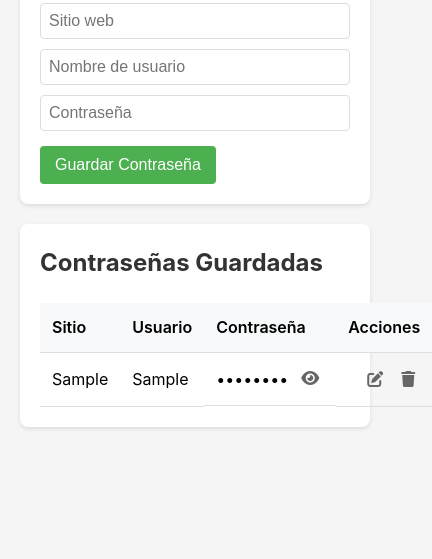
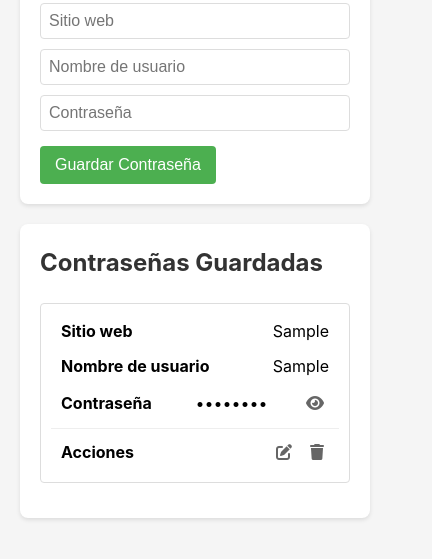
Before and after one commit to pcosin/password-app, a plain HTML site: page index.html in a window 390 px wide. Both pictures are taken after typing "Sample", "Sample", "Sample123" into the empty fields and a click on the button "Guardar Contraseña". Shown: the part 95-654 px from the top of the page, 432 px wide, since content can reach past the window. Drawn offline with Linux system fonts and the light colour scheme; some packages are replaced by stand-ins of ours; a script that the page names is missing.

Commit message:
estructura lista. Modal para elminiar. Falta el login

```diff
--- a/css/index.css
+++ b/css/index.css
@@ -117,4 +117,61 @@ th:last-child, td:last-child {
     .form-group {
         grid-template-columns: 1fr;
     }
+
+    /* Ocultar los encabezados de la tabla en móvil */
+    thead {
+        display: none;
+    }
+
+    /* Cambiar la estructura de la tabla para móvil */
+    table, tbody, tr, td {
+        display: block;
+        width: 100%;
+    }
+
+    tr {
+        margin-bottom: 15px;
+        border: 1px solid #ddd;
+        border-radius: 4px;
+        padding: 10px;
+    }
+
+    td {
+        /* Quitar el borde inferior que tenían las celdas */
+        border: none;
+        padding: 5px 10px;
+        text-align: left;
+
+        /* Agregar labels para cada campo */
+        display: flex;
+        justify-content: space-between;
+        align-items: center;
+    }
+
+    /* Agregar labels usando pseudo-elementos */
+    td::before {
+        content: attr(data-label);
+        font-weight: bold;
+        margin-right: 10px;
+    }
+
+    /* Ajustar el contenedor de acciones */
+    td:last-child {
+        border-top: 1px solid #eee;
+        margin-top: 5px;
+        padding-top: 10px;
+        margin-left: 0;
+    }
+    th:last-child, td:last-child {
+        width: auto;
+    }
+
+    .actions {
+        justify-content: flex-end;
+    }
+
+    /* Ajustar la celda de contraseña */
+    .password-cell {
+        justify-content: space-between;
+    }
 }
--- a/index.html
+++ b/index.html
@@ -40,6 +40,7 @@
         </div>
     </section>
 
+    <script src="https://cdn.jsdelivr.net/npm/sweetalert2@11"></script>
     <script src="./js/main.js"></script>
 
 </body>
--- a/js/main.js
+++ b/js/main.js
@@ -55,9 +55,30 @@ class PasswordManager {
     }
 
     deletePassword(id) {
-        this.passwords = this.passwords.filter(pass => pass.id !== id);
-        this.saveToStorage();
-        this.renderPasswords();
+        Swal.fire({
+            title: '¿Estás seguro?',
+            text: "No podrás revertir esta acción",
+            icon: 'warning',
+            showCancelButton: true,
+            confirmButtonColor: '#4CAF50',
+            cancelButtonColor: '#d33',
+            confirmButtonText: 'Sí, eliminar',
+            cancelButtonText: 'Cancelar'
+        }).then((result) => {
+            if (result.isConfirmed) {
+                // Eliminar la contraseña
+                this.passwords = this.passwords.filter(pass => pass.id !== id);
+                this.saveToStorage();
+                this.renderPasswords();
+
+                // Mostrar mensaje de éxito
+                Swal.fire(
+                    '¡Eliminado!',
+                    'La contraseña ha sido eliminada.',
+                    'success'
+                );
+            }
+        });
     }
 
     editPassword(password) {
@@ -84,15 +105,15 @@ class PasswordManager {
 
             return `
                 <tr>
-                    <td>${pass.site}</td>
-                    <td>${pass.username}</td>
-                    <td class="password-cell">
+                    <td data-label="Sitio web">${pass.site}</td>
+                    <td data-label="Nombre de usuario">${pass.username}</td>
+                    <td data-label="Contraseña" class="password-cell">
                         <span>••••••••</span>
                         <button class="action-button" onclick="passwordManager.togglePasswordVisibility(this.previousElementSibling, '${safePass.password}')">
                             <i class="fas fa-eye"></i>
                         </button>
                     </td>
-                    <td>
+                    <td data-label="Acciones">
                         <div class="actions">
                             <button class="action-button"
                                     data-password='${JSON.stringify(safePass)}'
```
